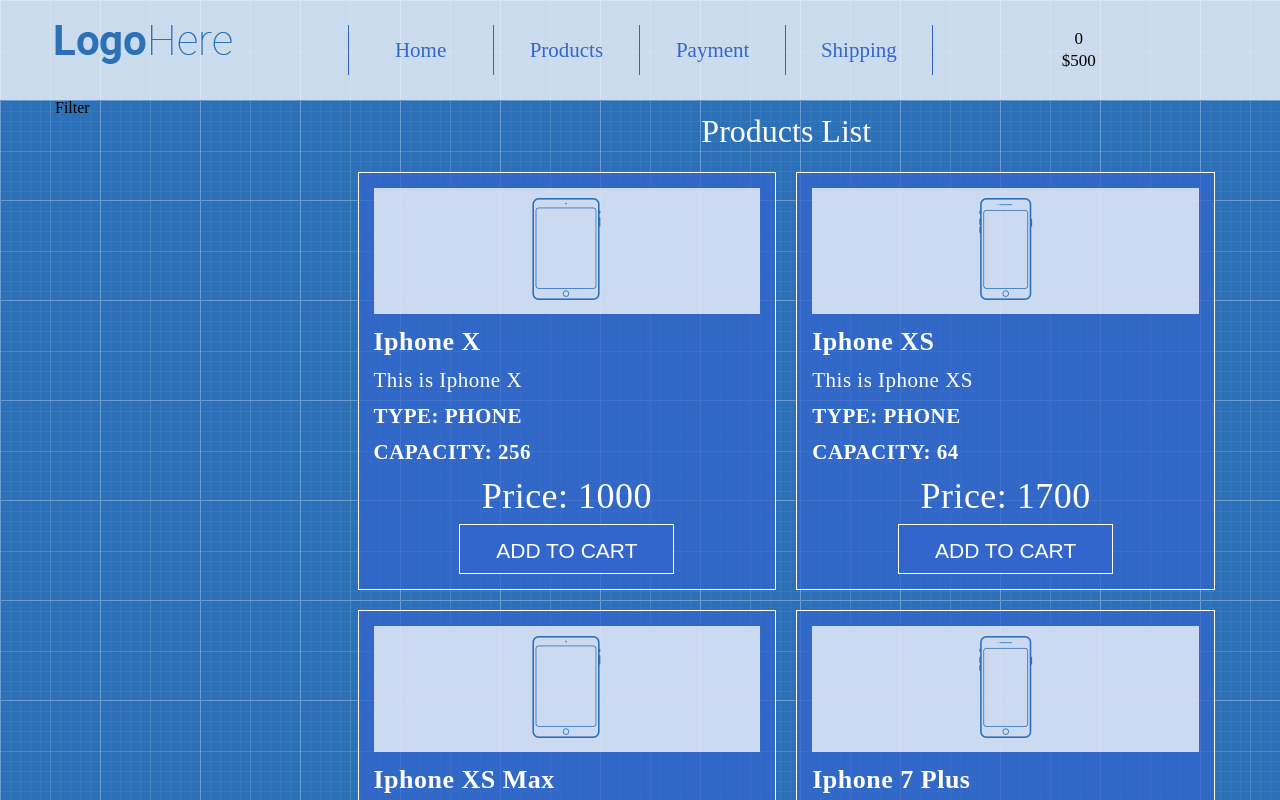
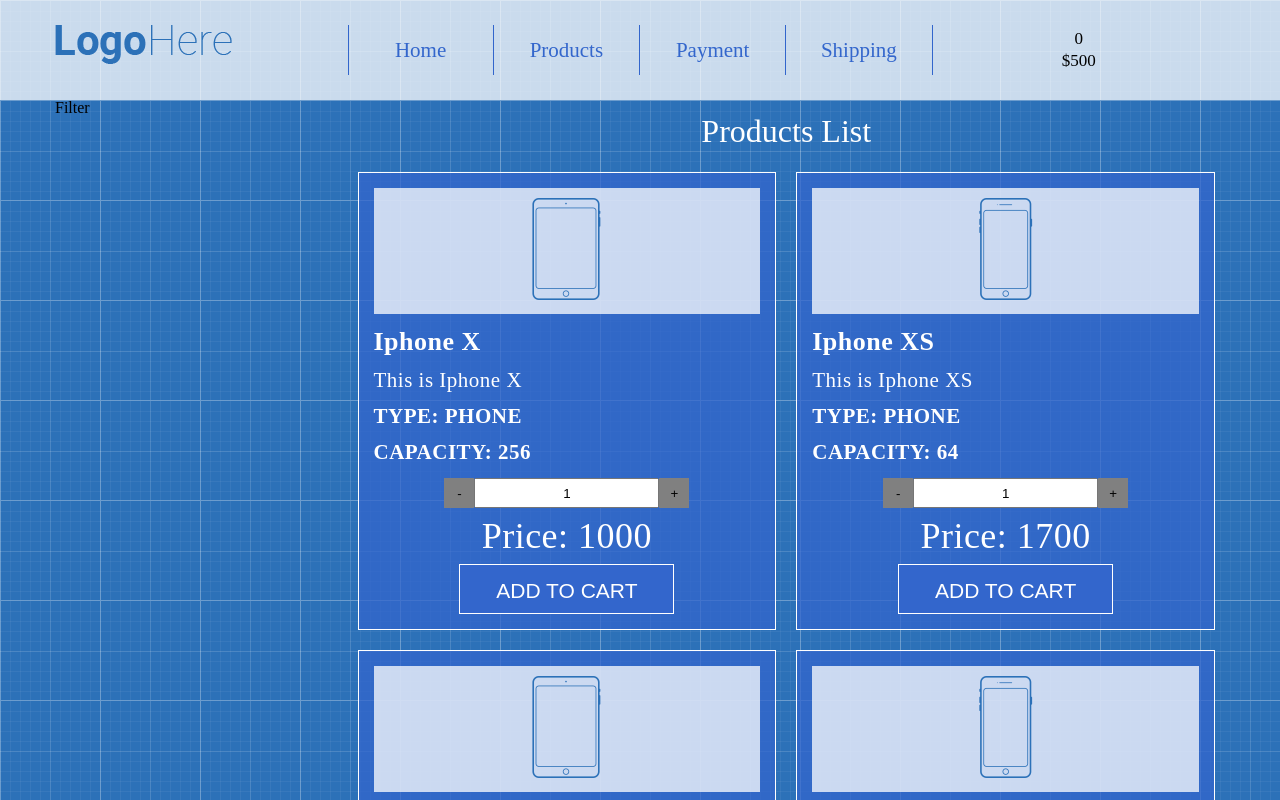
Before and after one commit to dimonkatri4/shop-project, a React (Create React App) app: page / in a window 1280 px wide. Shown: the top 800 px of the page. Built offline with nearby package versions, Linux system fonts and the light colour scheme.

Commit message:
added product-quantity block

```diff
--- a/src/App/Main/Products/ProductListItem.css
+++ b/src/App/Main/Products/ProductListItem.css
@@ -49,3 +49,21 @@
     margin-bottom: 15px;
     padding: 10px;
 }
+.product-quantity {
+    text-align: center;
+}
+.product-quantity button {
+    width: 30px;
+    height: 30px;
+    background-color: grey;
+    border: none;
+    cursor: pointer;
+}
+.product-quantity button:hover {
+    background-color: black;
+    color: white;
+}
+.product-quantity input {
+    height: 30px;
+    text-align: center;
+}
--- a/src/App/Main/Products/ProductListItem.js
+++ b/src/App/Main/Products/ProductListItem.js
@@ -19,6 +19,11 @@ const ProductListItem = ({
             <div className="product-description">{description}</div>
             <div className="product-features">Type: {type}</div>
             <div className="product-features">Capacity: {capacity}</div>
+            <div className="product-quantity">
+                <button>-</button>
+                <input type="text" value = "1" readOnly={true}></input>
+                <button>+</button>
+            </div>
             <div className="product-price">Price: {price}</div>
             <button className="btn btn-add-to-cart"> Add to cart</button>
         </div>
```
